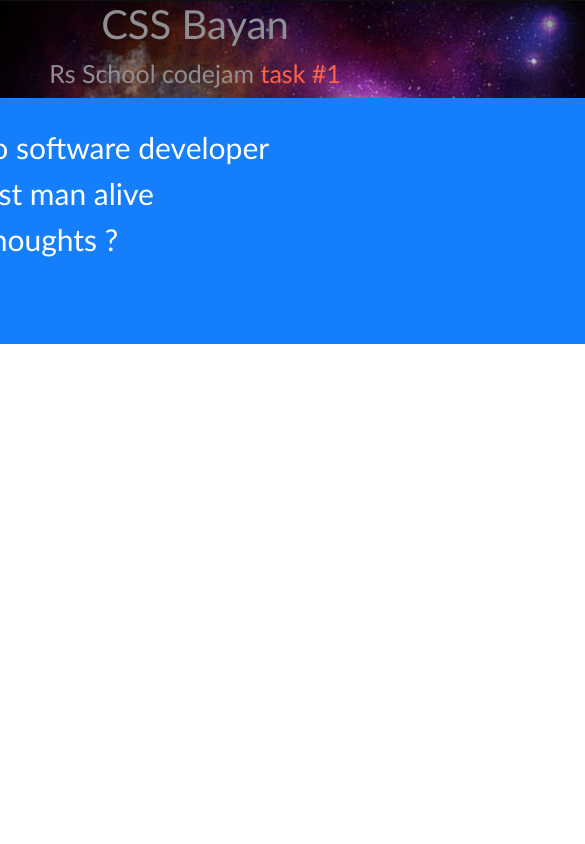
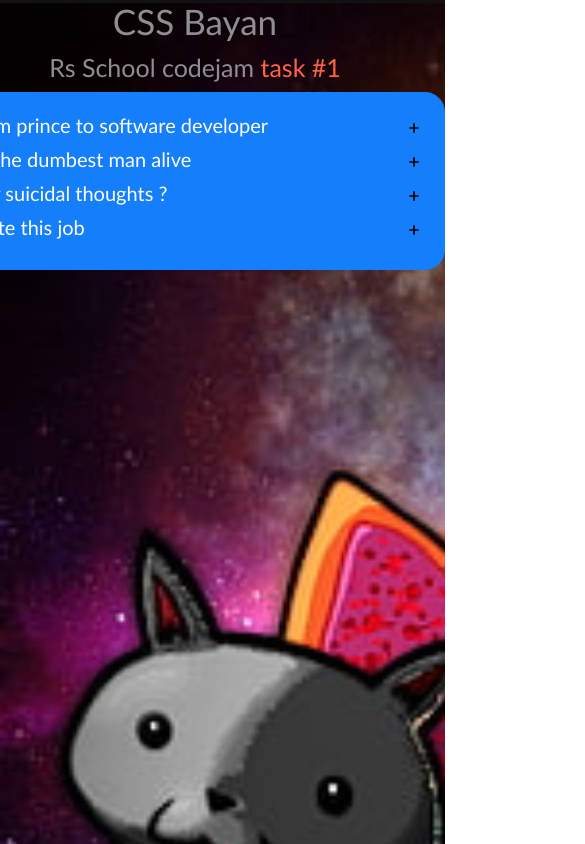
Before and after one commit to Sergejs-Rudko/cssBayan, a plain HTML site: page cssBayan/index.html in a window 390 px wide. Shown: the whole page, 585 px wide, since content can reach past the window. Drawn offline with Linux system fonts and the light colour scheme.

Commit message:
feat: media for tablet, fix:body  background-size: auto instead of cover 03/12/2023 01:54:26

```diff
--- a/cssBayan/style.css
+++ b/cssBayan/style.css
@@ -126,3 +126,32 @@ h2 a {
         transform: rotate(45deg);
     }
 }
+
+@media screen and (max-width: 820px){
+    body{
+        background: url("./assets/bcg.jpg") no-repeat;
+        background-size: auto;
+    }
+    h1{
+        font-size: 3.5rem;
+    }
+    h2{
+        font-size: 2.5rem;
+    }
+    .accordion {
+        padding: 2rem;
+        color: white;
+        border: 0.1rem solid #147efb;
+        background-color: #147efb;
+        border-radius: 2rem;
+        font-size: 3rem;
+        width: 50rem;
+    }
+    .item__head{
+        font-size: 2rem;
+    }
+    .icon{
+        opacity: 100;
+        width: 2rem;
+    }
+}
```
